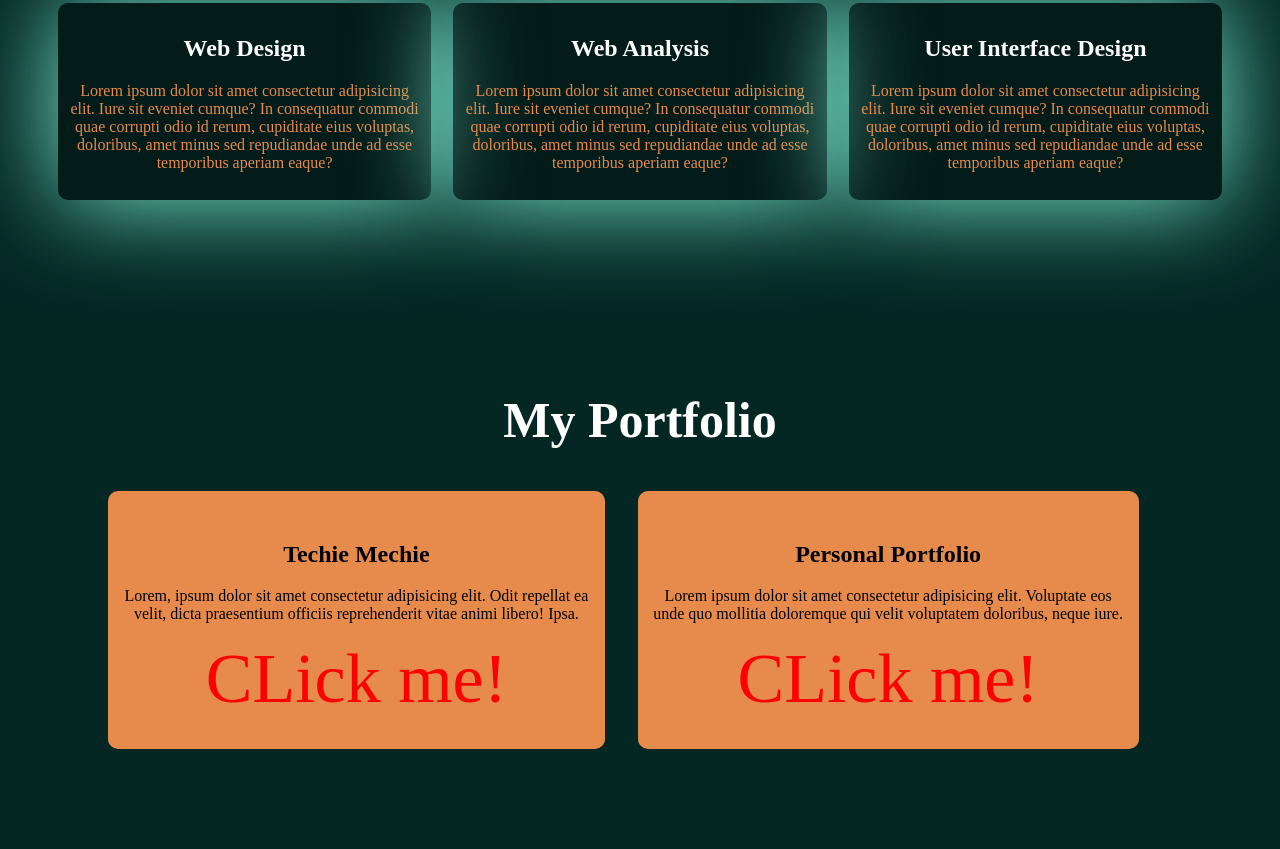
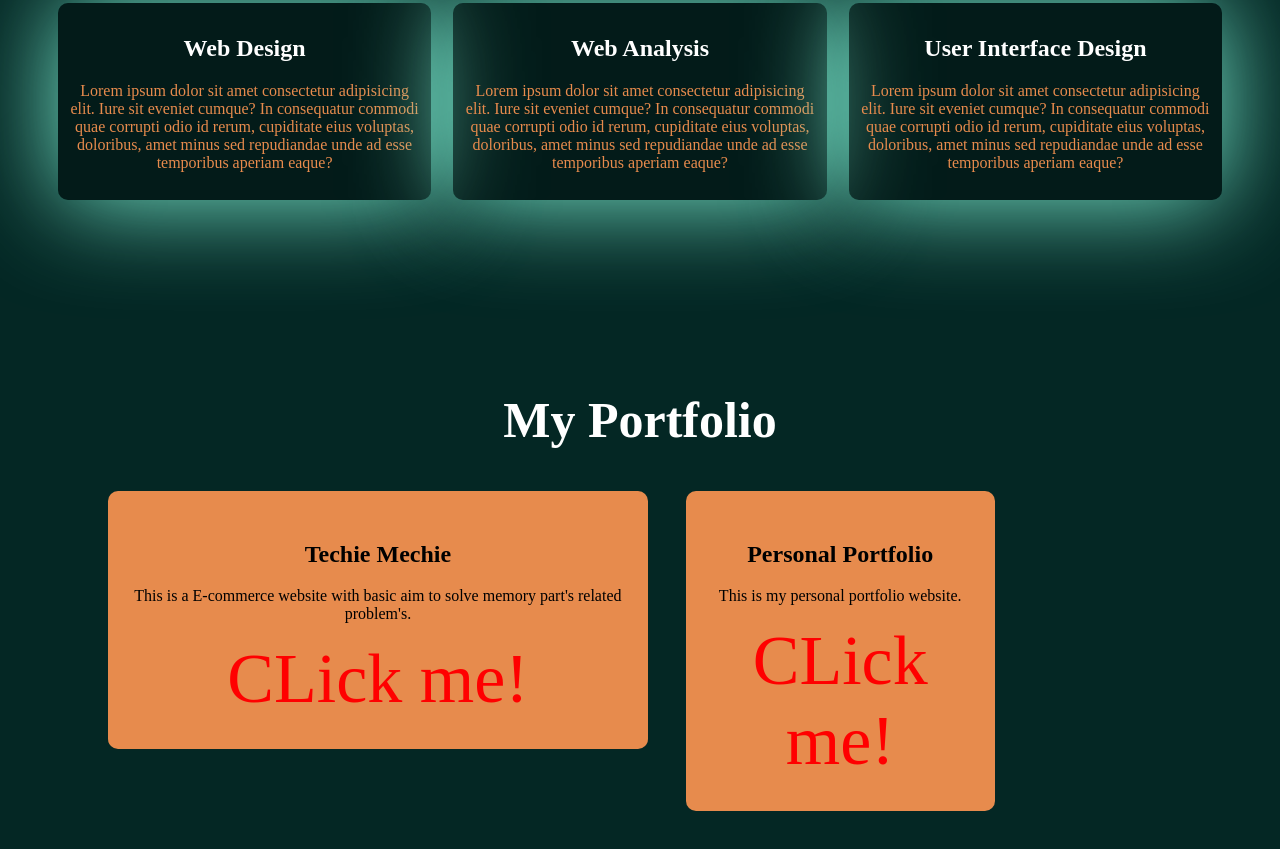
Before and after one commit to Om-Singhal-stack/omsinghalkiet.github.io, a plain HTML site: page index.html in a window 1280 px wide. Shown: the part 3068-3917 px from the top of the page. Drawn offline with Linux system fonts and the light colour scheme; a web font is replaced by a local one.

Commit message:
Update index.html

```diff
--- a/index.html
+++ b/index.html
@@ -102,8 +102,8 @@
     <section id="my_portfolio">
         <h1 class="all_heading">My Portfolio</h1>
        <div id="portfolio">
-       <a href=" https://om-singhal-stack.github.io/project1/" target="_blank"> <div class="items"><h1>Techie Mechie</h1><p>Lorem, ipsum dolor sit amet consectetur adipisicing elit. Odit repellat ea velit, dicta praesentium officiis reprehenderit vitae animi libero! Ipsa.</p><span style="color: red;">CLick me!</span></div></a>
-       <a href="#" target="_blank" > <div class="items"><h1>Personal Portfolio</h1><p>Lorem ipsum dolor sit amet consectetur adipisicing elit. Voluptate eos unde quo mollitia doloremque qui velit voluptatem doloribus, neque iure.</p><span style="color: red;">CLick me!</span></div></a>
+       <a href=" https://om-singhal-stack.github.io/project1/" target="_blank"> <div class="items"><h1>Techie Mechie</h1><p>This is a E-commerce website with basic aim to solve memory part's related problem's. </p><span style="color: red;">CLick me!</span></div></a>
+       <a href="#" target="_blank" > <div class="items"><h1>Personal Portfolio</h1><p>This is my personal portfolio website.</p><span style="color: red;">CLick me!</span></div></a>
 
     </div>
     </section>
```
